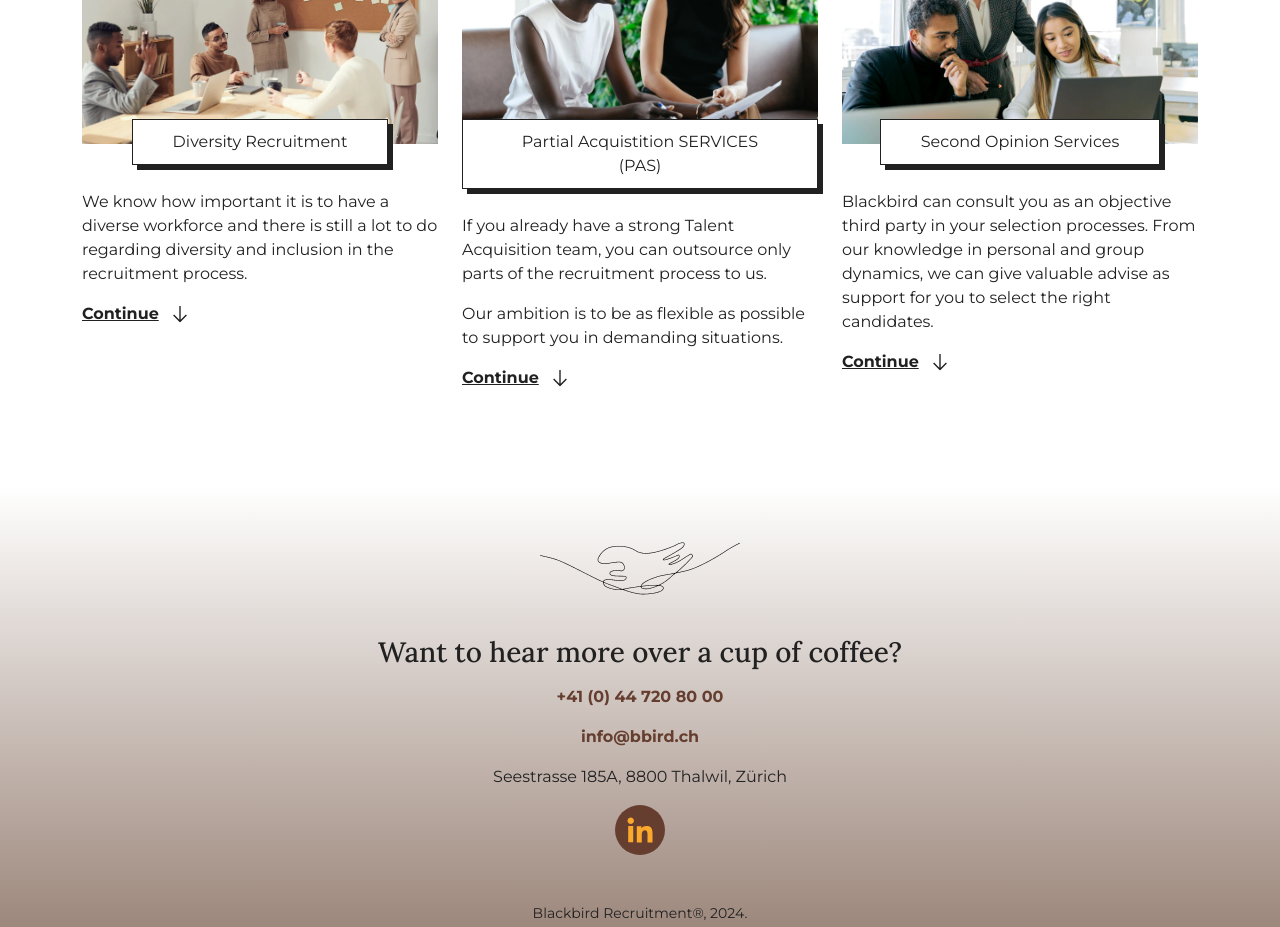
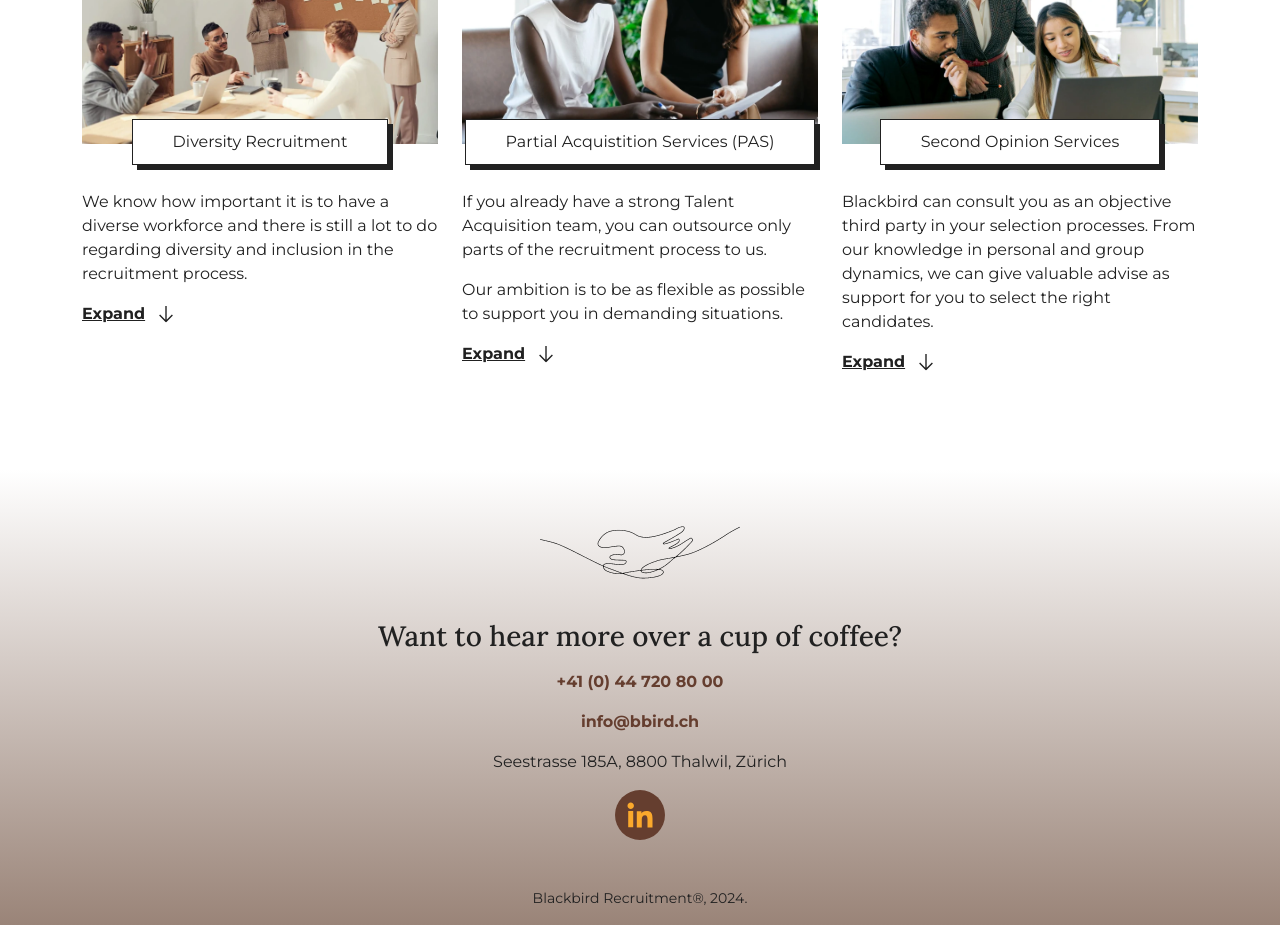
Before and after one commit to valentinapalma/bbird24, a React (Create React App) app: page /services in a window 1280 px wide. Shown: the part 1160-2087 px from the top of the page. Built offline with nearby package versions, Linux system fonts and the light colour scheme.

Commit message:
added figcaption

```diff
--- a/src/components/about/FirstIntro.jsx
+++ b/src/components/about/FirstIntro.jsx
@@ -8,6 +8,7 @@ const FirstIntro = () => {
         <div className="row align-items-center">
             <div className="col-12 col-lg-6 mb-4 mb-lg-0" data-aos="fade-right" data-aos-delay="300" data-aos-duration="1000">
                 <SquareImage imgSrc={ev} altTxt={"Evelyn Palma - one of the founders of Blackbird Recruitment"} />
+                <figcaption className="small mt-1 fw-bold">Evelyn Palma, co-founder of Blackbird Recruitment®</figcaption>
             </div>
             <div className="col-12 col-lg-5 offset-lg-1" data-aos="fade-left" data-aos-delay="300" data-aos-duration="1000">
                 <Text
--- a/src/components/about/SecondIntro.jsx
+++ b/src/components/about/SecondIntro.jsx
@@ -8,14 +8,15 @@ const SecondIntro = () => {
         <div className="row align-items-center">
             <div className="col-12 col-lg-5 order-2 order-lg-1" data-aos="fade-right" data-aos-delay="300" data-aos-duration="1000">
                 <Text
-                    heading={"Freedom"}
+                    heading={"Communication"}
                     lead={"More than the Blackbird being the national bird of our home country Sweden, and the fact that we love nature; birds stand for communication and freedom."}
                     paragraph={"For us communication is key in every relationship we have, and we firmly believe that when you work in the right environment, with the right people, and doing something that you really enjoy, you will have a sense of freedom."}
                     paragraph2={"We know it becuse we feel it every day."}
                 />
             </div>
             <div className="col-12 col-lg-6 offset-lg-1 order-1 order-lg-2 mb-4 mb-lg-0" data-aos="fade-left" data-aos-delay="300" data-aos-duration="1000">
-                <SquareImage imgSrc={p} altTxt={"Evelyn Palma - one of the founders of Blackbird Recruitment"} />
+                <SquareImage imgSrc={p} altTxt={"Peter Sand - one of the founders of Blackbird Recruitment"} />
+                <figcaption className="small mt-1 fw-bold">Peter Sand, co-founder of Blackbird Recruitment®</figcaption>
             </div>
         </div>
       </div>
--- a/src/components/services/ThreeImages.jsx
+++ b/src/components/services/ThreeImages.jsx
@@ -20,13 +20,13 @@ const ThreeImages = () => {
                 heading="Diversity Recruitment"
                 paragraph="We know how important it is to have a diverse workforce and there is still a lot to do regarding diversity and inclusion in the recruitment process."
             />
-            {!showMore && <a className={styles.arrow} onClick={() => setShowMore(true)}>Continue</a>}
+            {!showMore && <a className={styles.arrow} onClick={() => setShowMore(true)}>Expand</a>}
             {showMore ?
             <>
             <p>Companies with high levels of gender, racial and ethnic diversity are more likely to report above-average financial returns; 25% more for gender diversity and 36% more for racial and ethnic diversity according to McKinsey. On top of that, a working environment filled with employees of different backgrounds, skills, experiences, and knowledge will increase innovative and creative ideas.</p>
             <p>Our alternative recruitment process focuses on diversity and limits bias when evaluating candidates. Instead of letting your decision get impacted by conscious and unconscious biases, diversity recruitment is about making sure that you evaluate candidates based on what matters – their talents, skills, and motivation.</p>
             <p>Through this process we hope to contribute to a fairer marketplace for our candidates, and to help our clients to act today for the future.
-                Hiring diverse talent is an important step but it is not enough—it’s the inclusion in the workplace and the company culture that shapes whether people remain and thrive.
+                Hiring diverse talent is an important step but it is not enough—it's the inclusion in the workplace and the company culture that shapes whether people remain and thrive.
             </p>
             <p>
                 Contact us to hear more about this responsible way of recruiting
@@ -42,11 +42,11 @@ const ThreeImages = () => {
             <ImageAndTextSquare
                 imgSrc={partial}
                 altTxt="blackbird recruitment - add more"
-                heading="Partial Acquistition SERVICES (PAS)"
+                heading="Partial Acquistition Services (PAS)"
                 paragraph="If you already have a strong Talent Acquisition team, you can outsource only parts of the recruitment process to us."
                 paragraph2="Our ambition is to be as flexible as possible to support you in demanding situations."
             />
-            {!showMorePAS && <a className={styles.arrow} onClick={() => setShowMorePAS(true)}>Continue</a>}
+            {!showMorePAS && <a className={styles.arrow} onClick={() => setShowMorePAS(true)}>Expand</a>}
             {
                 showMorePAS ?
                 <>
@@ -64,7 +64,7 @@ const ThreeImages = () => {
                 heading="Second Opinion Services"
                 paragraph="Blackbird can consult you as an objective third party in your selection processes. From our knowledge in personal and group dynamics, we can give valuable advise as support for you to select the right candidates."
             />
-            {!showMoreSOS && <a className={styles.arrow} onClick={() => setShowMoreSOS(true)}>Continue</a>}
+            {!showMoreSOS && <a className={styles.arrow} onClick={() => setShowMoreSOS(true)}>Expand</a>}
             {
                 showMoreSOS ?
                 <>
```
